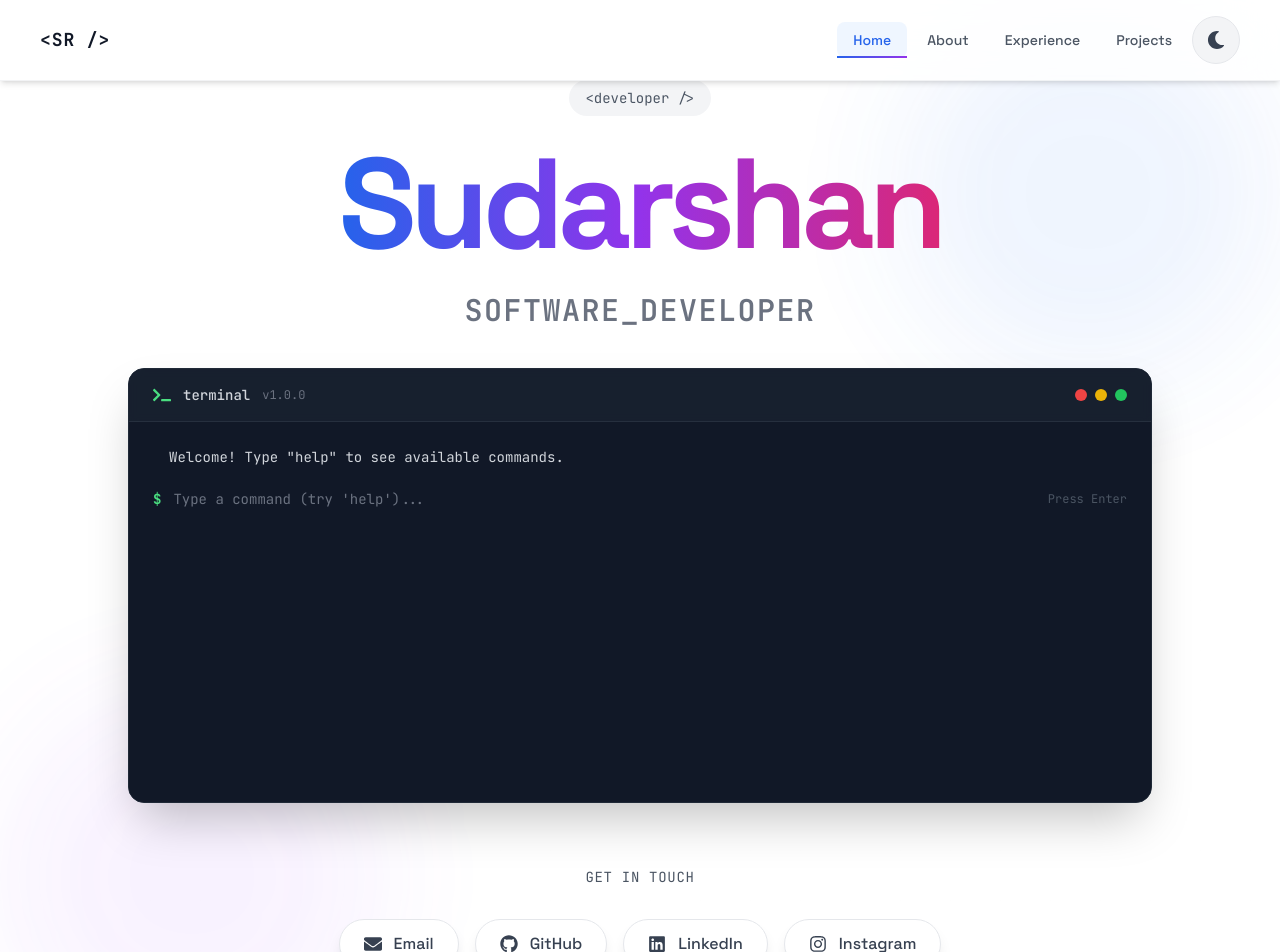
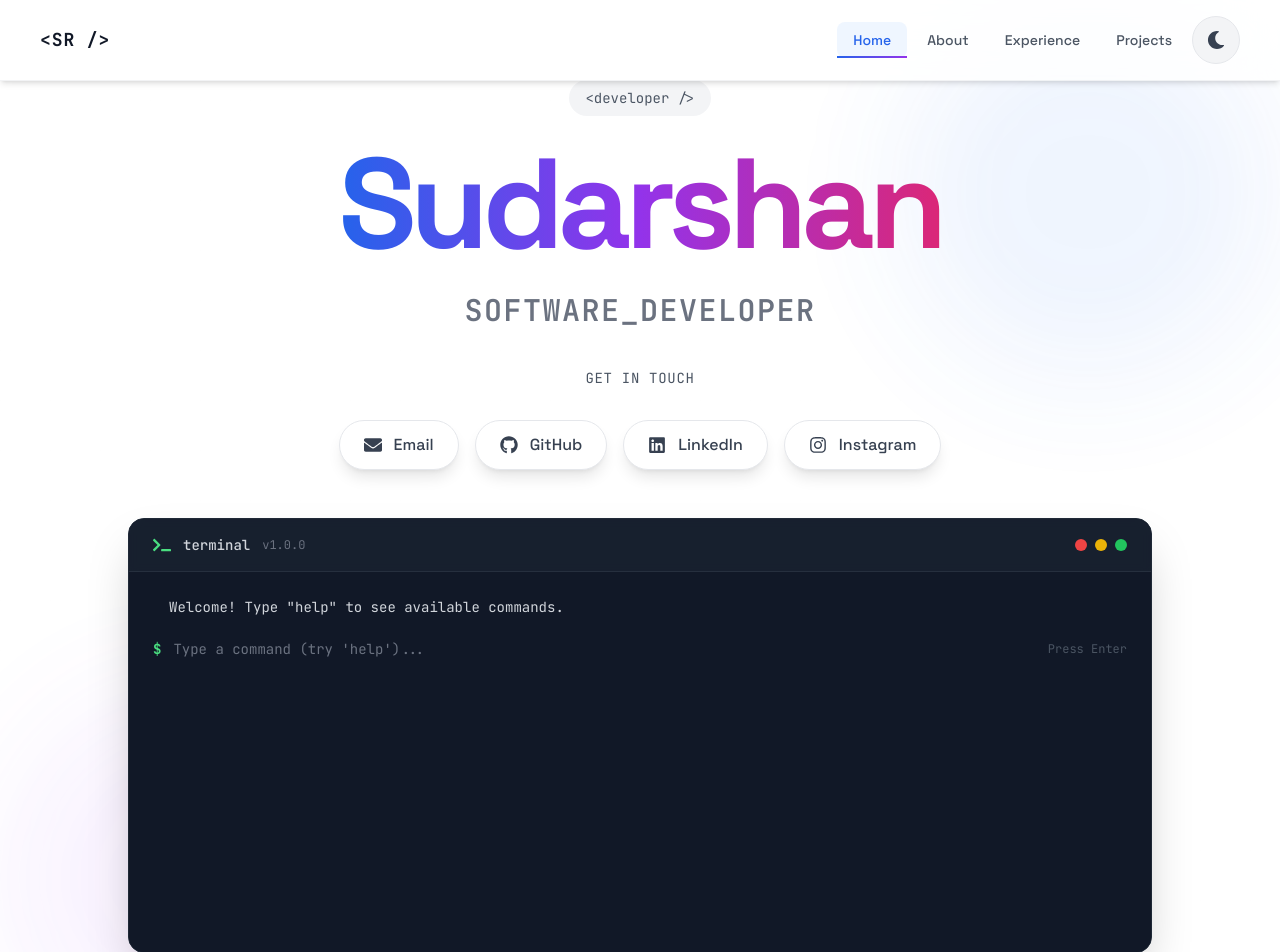
Before and after one commit to sudarshanr10/personal-website, a React (Vite) app: page / in a window 1280 px wide. Shown: the top 952 px of the page. Built offline with nearby package versions, Linux system fonts and the light colour scheme.

Commit message:
refactor: Reorder Hero section layout - name, description, contact buttons, then terminal

```diff
--- a/src/components/Hero.tsx
+++ b/src/components/Hero.tsx
@@ -37,13 +37,8 @@ const Hero = () => {
           </h2>
         </div>
 
-        {/* Terminal Section */}
-        <div className="mb-16 animate-fade-in" style={{ animationDelay: '0.4s' }}>
-          <Terminal />
-        </div>
-
         {/* Contact Buttons Section */}
-        <div className="flex flex-col items-center space-y-8 mb-12 animate-fade-in" style={{ animationDelay: '0.5s' }}>
+        <div className="flex flex-col items-center space-y-8 mb-12 animate-fade-in" style={{ animationDelay: '0.3s' }}>
           <p className="text-gray-600 dark:text-gray-400 font-mono text-sm tracking-wider">GET IN TOUCH</p>
           <div className="flex flex-wrap justify-center gap-4">
             <a
@@ -87,8 +82,13 @@ const Hero = () => {
           </div>
         </div>
 
+        {/* Terminal Section */}
+        <div className="mb-16 animate-fade-in" style={{ animationDelay: '0.5s' }}>
+          <Terminal />
+        </div>
+
         {/* Creative Explore Button */}
-        <div className="text-center animate-fade-in" style={{ animationDelay: '0.8s' }}>
+        <div className="text-center animate-fade-in" style={{ animationDelay: '0.7s' }}>
           <button
             onClick={() => scrollToSection('about')}
             className="group relative inline-flex items-center space-x-3 px-10 py-4 bg-gradient-to-r from-blue-600 via-purple-600 to-pink-600 dark:from-blue-500 dark:via-purple-500 dark:to-pink-500 text-white rounded-full hover:from-blue-700 hover:via-purple-700 hover:to-pink-700 dark:hover:from-blue-600 dark:hover:via-purple-600 dark:hover:to-pink-600 transition-all duration-300 font-mono text-sm tracking-wider shadow-2xl hover:shadow-blue-500/50 overflow-hidden transform hover:scale-105 active:scale-95"
```
